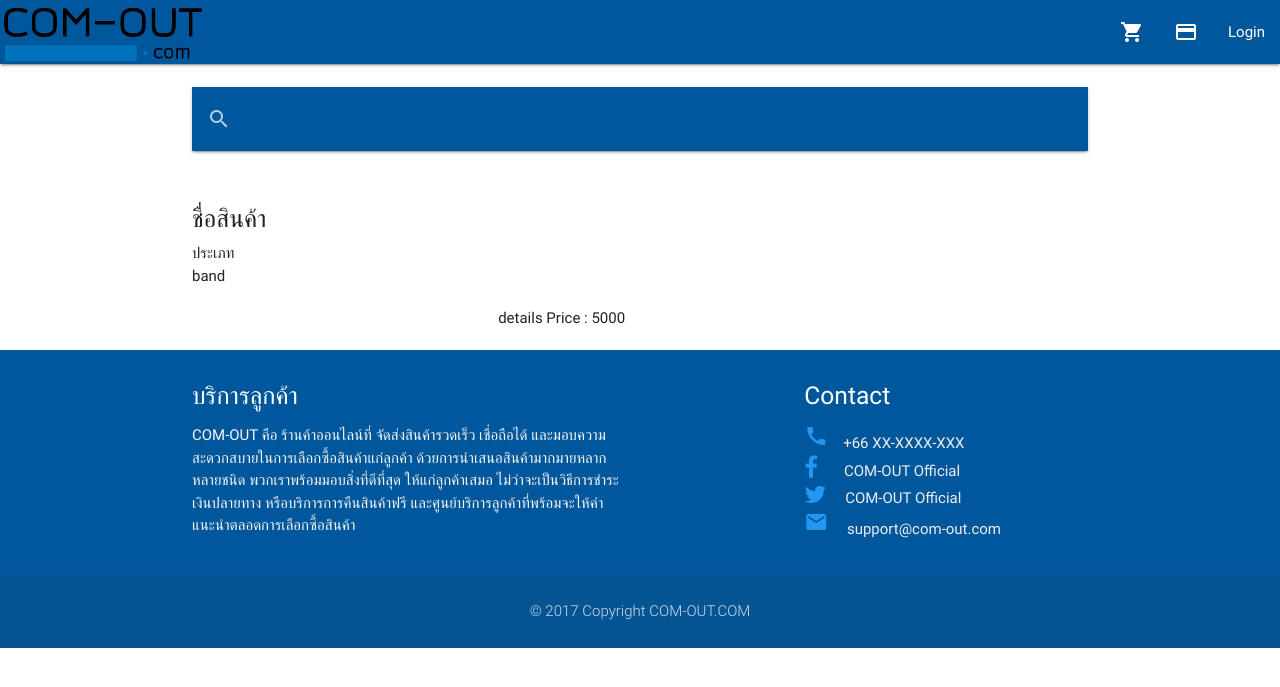
After one commit to flamezaxaou10/PHPProject, a PHP site: page /product.php?ID=1 in a window 1280 px wide. The commit adds this page. Shown: the top 687 px of the page. Run offline with PHP 8.4, Linux system fonts and the light colour scheme; data that the repository does not hold is empty; some libraries are stand-ins or nearby versions.

Commit message:
update product facebook

```diff
--- a/connect.php
+++ b/connect.php
@@ -0,0 +1,14 @@
+<?php
+    ob_start();
+    $host = "localhost";
+    $user = "root";
+    $password = "";
+    $db = "phpproject";
+
+    $connect = new mysqli ($host,$user,$password,$db);
+    $connect->set_charset("utf8");
+
+    if (!$connect) {
+      echo "Not Connect";
+    }
+ ?>
--- a/header.php
+++ b/header.php
@@ -12,7 +12,7 @@
       <title>COM-OUT.COM</title>
 </head>
 <body>
-
+    <?php include 'connect.php'; ?>
     <nav>
       <div class="nav-wrapper #01579b light-blue darken-4">
         <a href="#" class="brand-logo"><img src="img/logo1.png" alt="" style="width:60%;"></a>
--- /dev/null
+++ b/product.php
@@ -0,0 +1,31 @@
+<?php include 'header.php' ?>
+<br>
+<?php
+  $ID = $_GET['ID'];
+  $sql = "SELECT * FROM product JOIN band ON product.Band_ID = band.Band_ID JOIN type ON product.Type_ID = type.Type_ID WHERE Product_ID = '$ID'";
+  $result = $connect->query($sql);
+ ?>
+<div class="container">
+  <div class="row">
+    <div class="col s12">
+      <h5>ชื่อสินค้า</h5>
+      ประเภท <br>
+      band
+    </div>
+  </div>
+  <div class="row">
+    <div class="col s4">
+      <img src="" alt="">
+    </div>
+    <div class="col s5">
+      details
+      Price : 5000
+    </div>
+    <div class="col s3">
+
+    </div>
+  </div>
+
+</div>
+<?php include 'footer.php'; ?>
+ิ
```
Also changed, not shown: Login.php (+15 -0 lines), product/product1.php (deleted).
